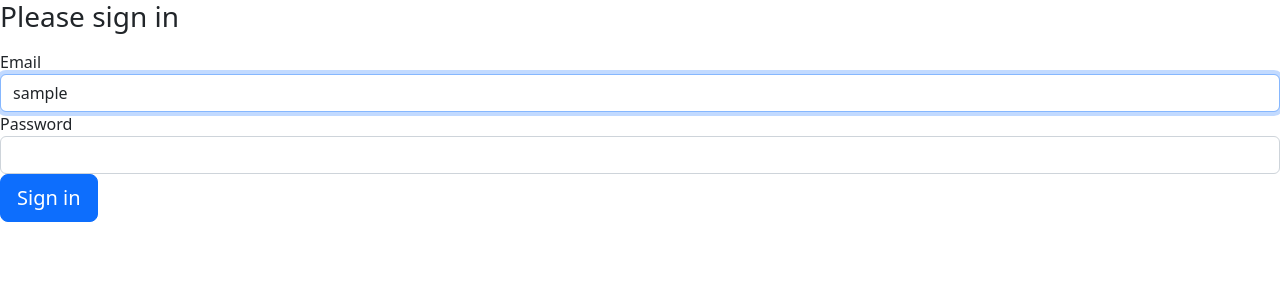
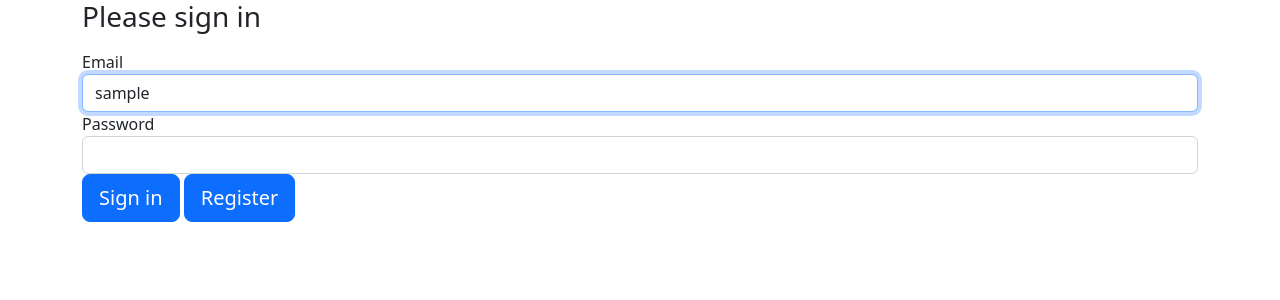
Before and after one commit to im-pramesh10/symfony-CRUD, a Symfony app: template templates/security/login.html.twig in a window 1280 px wide. Shown: the top 300 px of the page. Run offline with Twig, Linux system fonts and the light colour scheme; the template is opened without the code that fills it: most values are stand-ins (such as "Sample title", 1, 10 or a date in 2020); some libraries are stand-ins or nearby versions.

```diff
--- a/src/Controller/RegistrationController.php
+++ b/src/Controller/RegistrationController.php
@@ -33,7 +33,7 @@ class RegistrationController extends AbstractController
             $entityManager->flush();
 
             $this->addFlash('notice','Registered Successfully!!');
-            return $this->redirectToRoute('create');
+            return $this->redirectToRoute('app_login');
 
         }
 
--- a/templates/main/createform.html.twig
+++ b/templates/main/createform.html.twig
@@ -33,6 +33,9 @@
 
                 {{ form_end(form) }}
             </div>
+            <div class="row">
+
+            </div>
         </div>
 
         <table class="table">
--- a/templates/security/login.html.twig
+++ b/templates/security/login.html.twig
@@ -3,6 +3,7 @@
 {% block title %}Log in!{% endblock %}
 
 {% block body %}
+<div class="container">
 <form method="post">
     {% if error %}
         <div class="alert alert-danger">{{ error.messageKey|trans(error.messageData, 'security') }}</div>
@@ -38,5 +39,7 @@
     <button class="btn btn-lg btn-primary" type="submit">
         Sign in
     </button>
+    <a class="btn btn-lg btn-primary" href="{{ path('app_register') }}">Register</a>
+</div>
 </form>
 {% endblock %}
```
